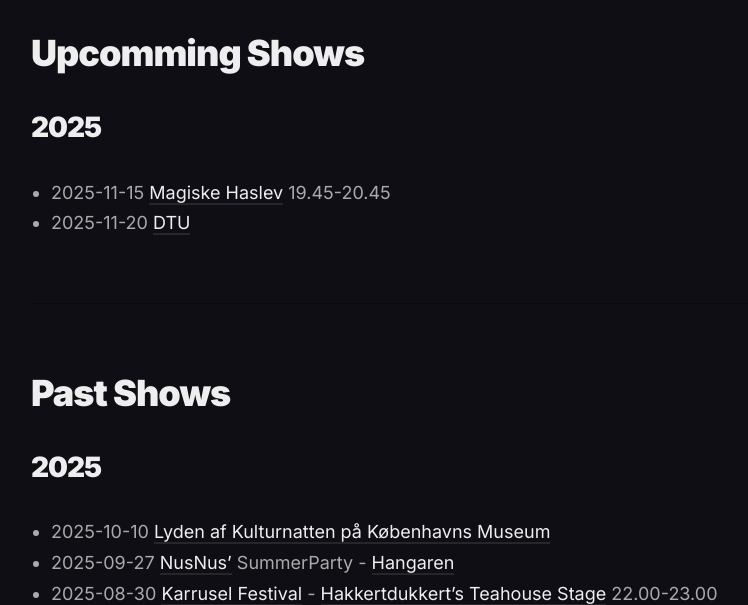
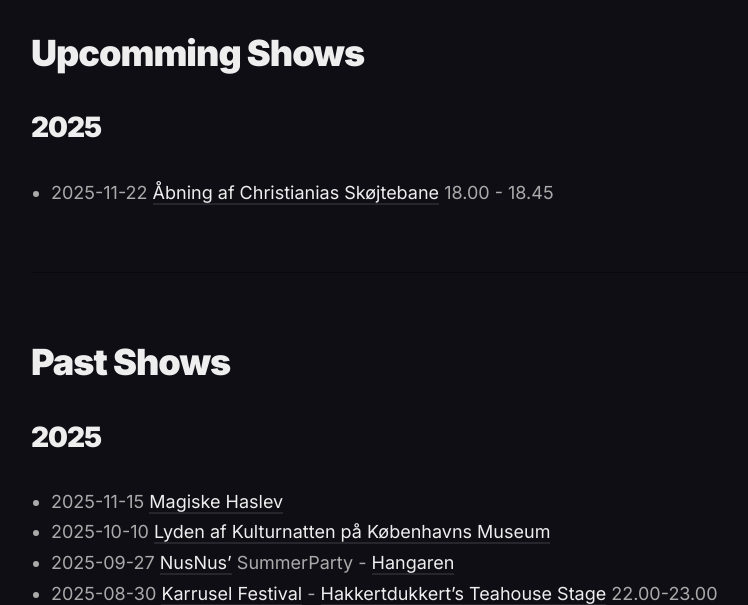
Before and after one commit to robotic4udio/tromleorkestret, a Jekyll site: the page built from _pages/shows.md, in a window 1280 px wide and 900 px high, scrolled down 590 px, cut to the strip 78-683 px from the top of the window. Shown: the whole strip, without its empty margins (229-977 px from the left). Built offline with Jekyll 4.4.1, drawn with Linux system fonts in a browser that asks for light colours.

Commit message:
Update Shows

```diff
--- a/_pages/shows.md
+++ b/_pages/shows.md
@@ -10,13 +10,13 @@
 
 # Upcomming Shows
 ## 2025
-- 2025-11-15 [Magiske Haslev](https://www.magiskehaslev.dk/) 19.45-20.45
-- 2025-11-20 [DTU](https://www.dtu.dk/)
+- 2025-11-22 [Åbning af Christianias Skøjtebane](https://fb.me/e/6RwMTak5r) 18.00 - 18.45
 
 <hr>
 
 # Past Shows
 ## 2025
+- 2025-11-15 [Magiske Haslev](https://www.magiskehaslev.dk/)
 - 2025-10-10 [Lyden af Kulturnatten på Københavns Museum](https://cphmuseum.kk.dk/det-sker/saerudstilling-lyden-af-koebenhavn)
 - 2025-09-27 [NusNus'](https://www.nusnus.dk/) SummerParty - [Hangaren](https://www.hangaren.dk/)
 - 2025-08-30 [Karrusel Festival](https://www.karrusel.dk/) - [Hakkertdukkert's Teahouse Stage](https://hakkertdukkert.dk/) 22.00-23.00
```
